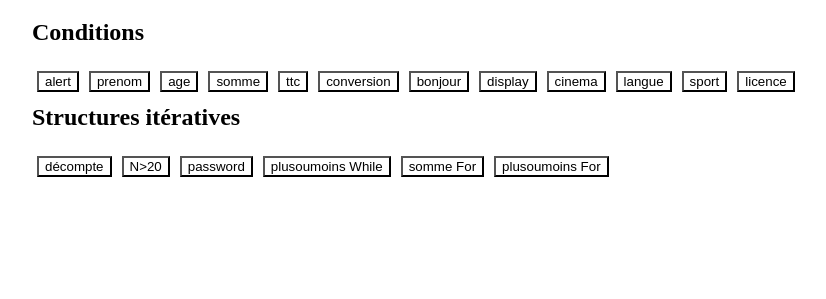
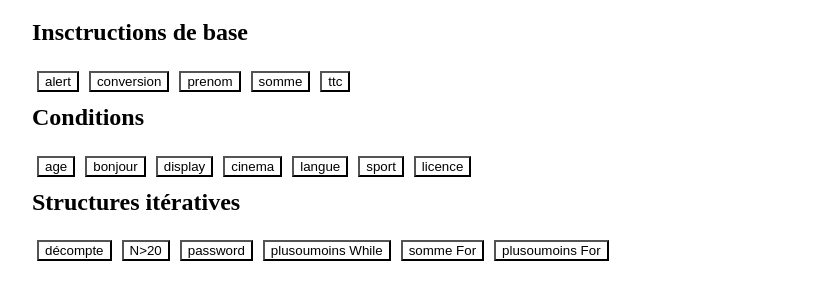
Before and after one commit to Talrem/IntroProgRennes2, a plain HTML site: page index.html in a window 1280 px wide. Shown: the part 61-360 px from the top of the page, without its empty margins (218-1044 px from the left). Drawn offline with Linux system fonts and the light colour scheme.

Commit message:
Update commentaires
Séparation des scripts sans conditions

```diff
--- a/index.html
+++ b/index.html
@@ -36,8 +36,8 @@
     <!--Front End, ici on écrit la page web, ce que verra l'utilisateur dans son navigateur-->
     <div class="center">
       <h1>Les programmes du cours</h1>
-      <h2>Conditions</h2>
-      <!--Ici, je met des boutons. un bouton est une balise qui peut prendre différents attributs. Ceux qui m'intéressent ici sont
+      <h2>Insctructions de base</h2>
+      <!--Ici, je mets des boutons. un bouton est une balise qui peut prendre différents attributs. Ceux qui m'intéressent ici sont :
         onclick="nomDUneFonctionQuiSeTrouveDansUnDesScriptsDéclarésPlusTôt()"
         class="leNomDUneClasseQuiVaEtreUtiliséeParLeCSS"
         Une fois qu'on a fini le <button>, il faut le fermer avec </button>. Ce qui se trouve entre <button> et </button> sera le texte qui est affiché dessus. Ca peut très bien rester vide
@@ -45,11 +45,15 @@
         Les scripts sont juste exécutés lors d'un click. Cependant, si script était appelé hors d'un bouton, il serait exécuté au chargement de la page.
       -->
       <button class="scriptButton" type="button" onclick="cm1()">alert</button>
+      <button class="scriptButton" type="button" onclick="conversion()">conversion</button>
       <button class="scriptButton" type="button" onclick="prenom()">prenom</button>
-      <button class="scriptButton" type="button" onclick="age()">age</button>
       <button class="scriptButton" type="button" onclick="somme()">somme</button>
       <button class="scriptButton" type="button" onclick="ttc()">ttc</button>
-      <button class="scriptButton" type="button" onclick="conversion()">conversion</button>
+    </div>
+    <br>
+    <div>
+      <h2>Conditions</h2>
+      <button class="scriptButton" type="button" onclick="age()">age</button>
       <button class="scriptButton" type="button" onclick="bonjour()">bonjour</button>
       <button class="scriptButton" type="button" onclick="display()">display</button>
       <button class="scriptButton" type="button" onclick="cinema()">cinema</button>
```
